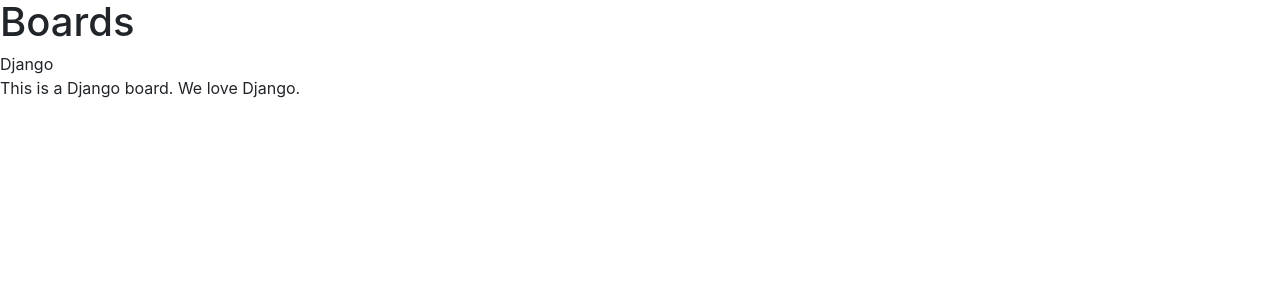
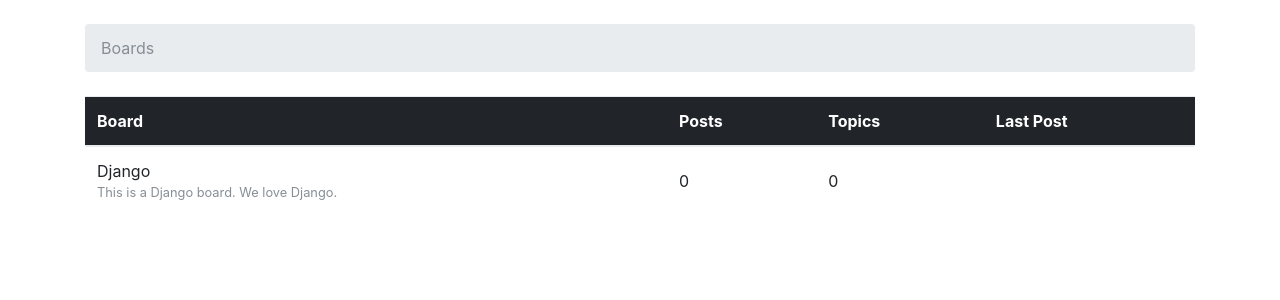
Before and after one commit to TessieWaithira/starter, a Django app: page / in a window 1280 px wide. Shown: the top 300 px of the page. Run offline with Django 3.2, Linux system fonts and the light colour scheme; data comes from the database, SQL or seed files in the repository; some libraries are stand-ins or nearby versions.

Commit message:
add styling to the homepage

```diff
--- a/templates/home.html
+++ b/templates/home.html
@@ -2,17 +2,38 @@
 <!DOCTYPE html>
 <html lang="en">
  <head>
-    <meta charset="UTF-8">
-    <title>Board</title>
+    <meta charset="utf-8">
+    <title>Boards</title>
     <link rel="stylesheet" href="{% static 'css/bootstrap.min.css' %}">
   </head>
   <body>
-    <h1>Boards</h1>
-
+    <div class="container">
+      <ol class="breadcrumb my-4">
+        <li class="breadcrumb-item active">Boards</li>
+      </ol>
+      <table class="table">
+        <thead class="thead-inverse">
+          <tr>
+            <th>Board</th>
+            <th>Posts</th>
+            <th>Topics</th>
+            <th>Last Post</th>
+          </tr>
+        </thead>
+        <tbody>
           {% for board in boards %}
-        {{ board.name }} <br>
-        {{ board.description }}
+            <tr>
+              <td>
+                {{ board.name }}
+                <small class="text-muted d-block">{{ board.description }}</small>
+              </td>
+              <td class="align-middle">0</td>
+              <td class="align-middle">0</td>
+              <td></td>
+            </tr>
           {% endfor %}
-
+        </tbody>
+      </table>
+    </div>
   </body>
 </html>
```
Lines whose indentation alone changed are shown as unchanged.
